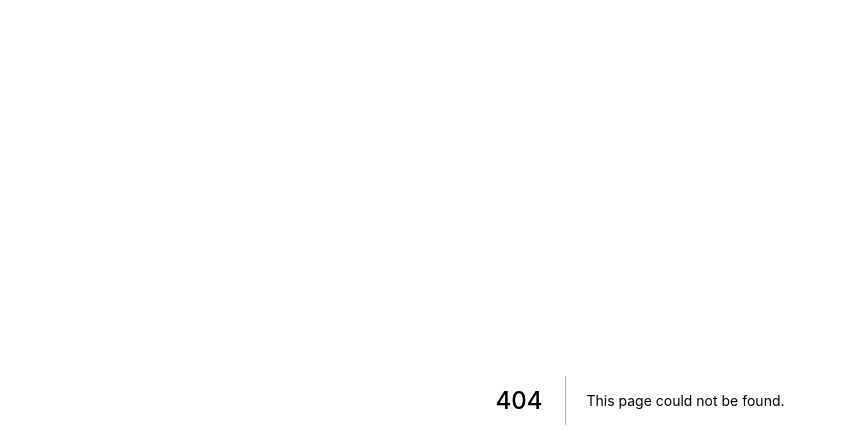
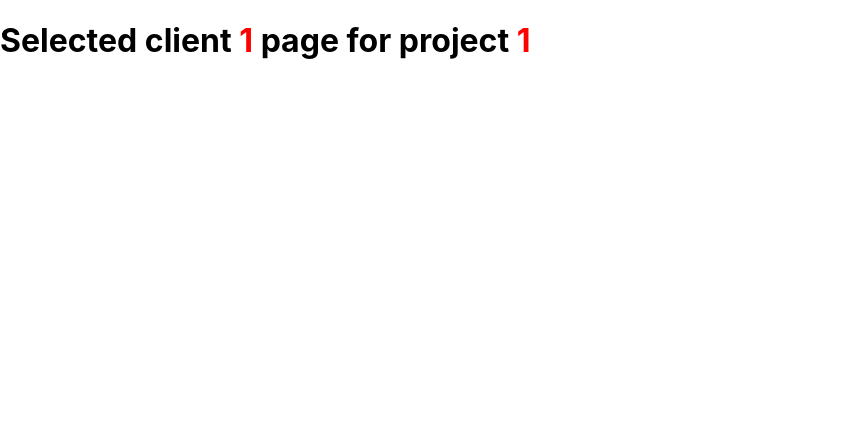
Before and after one commit to abahrisd/next-test-fest, a Next.js app: page /clients/1/1 in a window 1280 px wide. Before the commit this address had no page. Shown: the top 448 px of the page, without its empty margins (0-846 px from the left). Built offline with nearby package versions, Linux system fonts and the light colour scheme.

Commit message:
folded dynamic routes

```diff
--- /dev/null
+++ b/pages/clients/[id]/[clientProjectId].js
@@ -0,0 +1,15 @@
+import {useRouter} from "next/router";
+import Clients from '../../../styles/Clients.module.css';
+
+function SelectedClientProjectPage() {
+    const router = useRouter();
+    const {id, clientProjectId} = router.query;
+
+    return (
+        <div>
+            <h1>Selected client <span className={Clients.highlight}>{id}</span> page for project <span className={Clients.highlight}>{clientProjectId}</span></h1>
+        </div>
+    )
+}
+
+export default SelectedClientProjectPage;
--- /dev/null
+++ b/styles/Clients.module.css
@@ -0,0 +1,3 @@
+.highlight {
+    color: red;
+}
```
Also changed, not shown: pages/clients/[id]/index.js (added, +10 -0 lines), pages/clients/index.js (added, +11 -0 lines), pages/portfolio/[itemId].js (added, +13 -0 lines), pages/portfolio/index.js (added, +10 -0 lines), pages/portfolio/list.js (added, +10 -0 lines).
